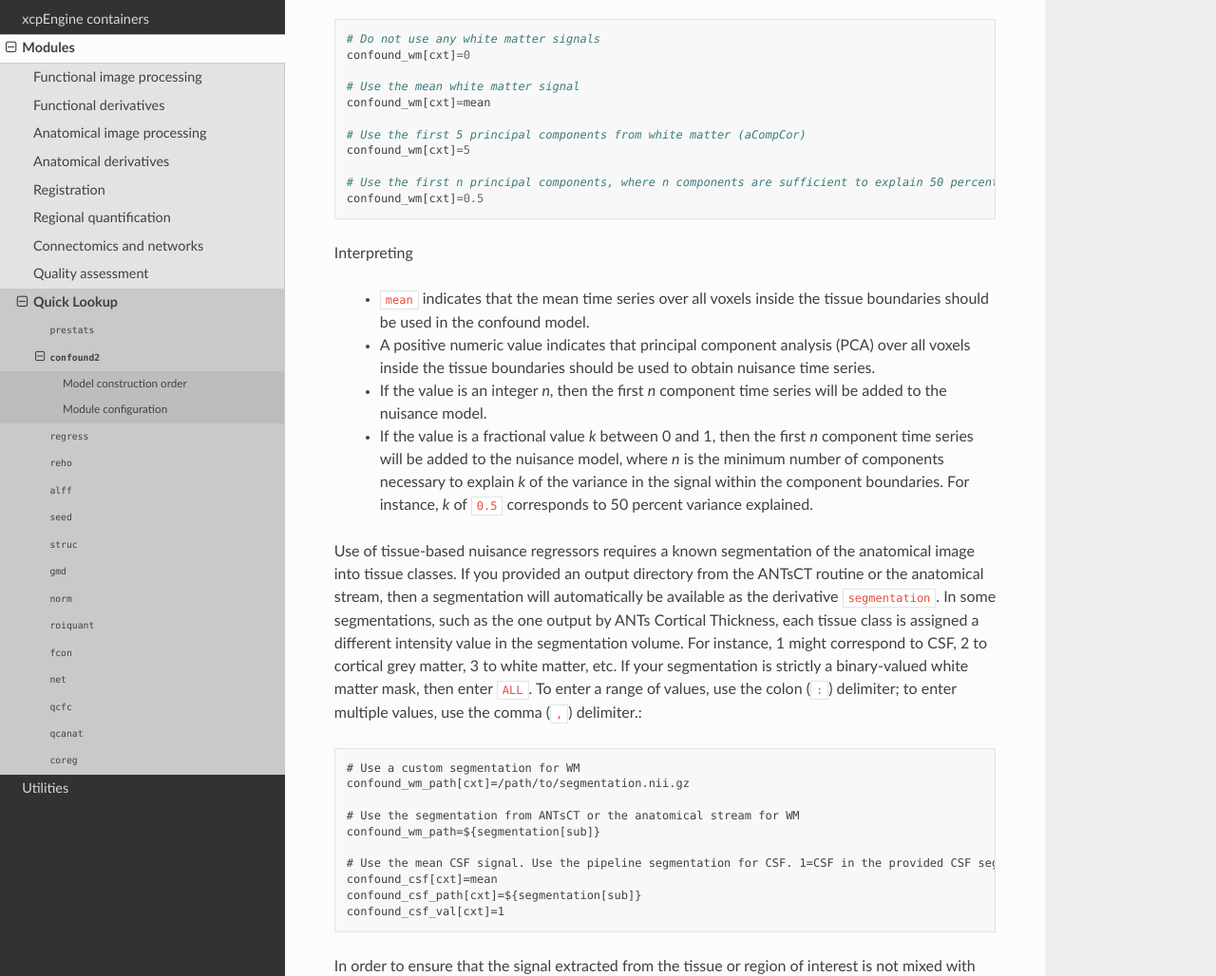
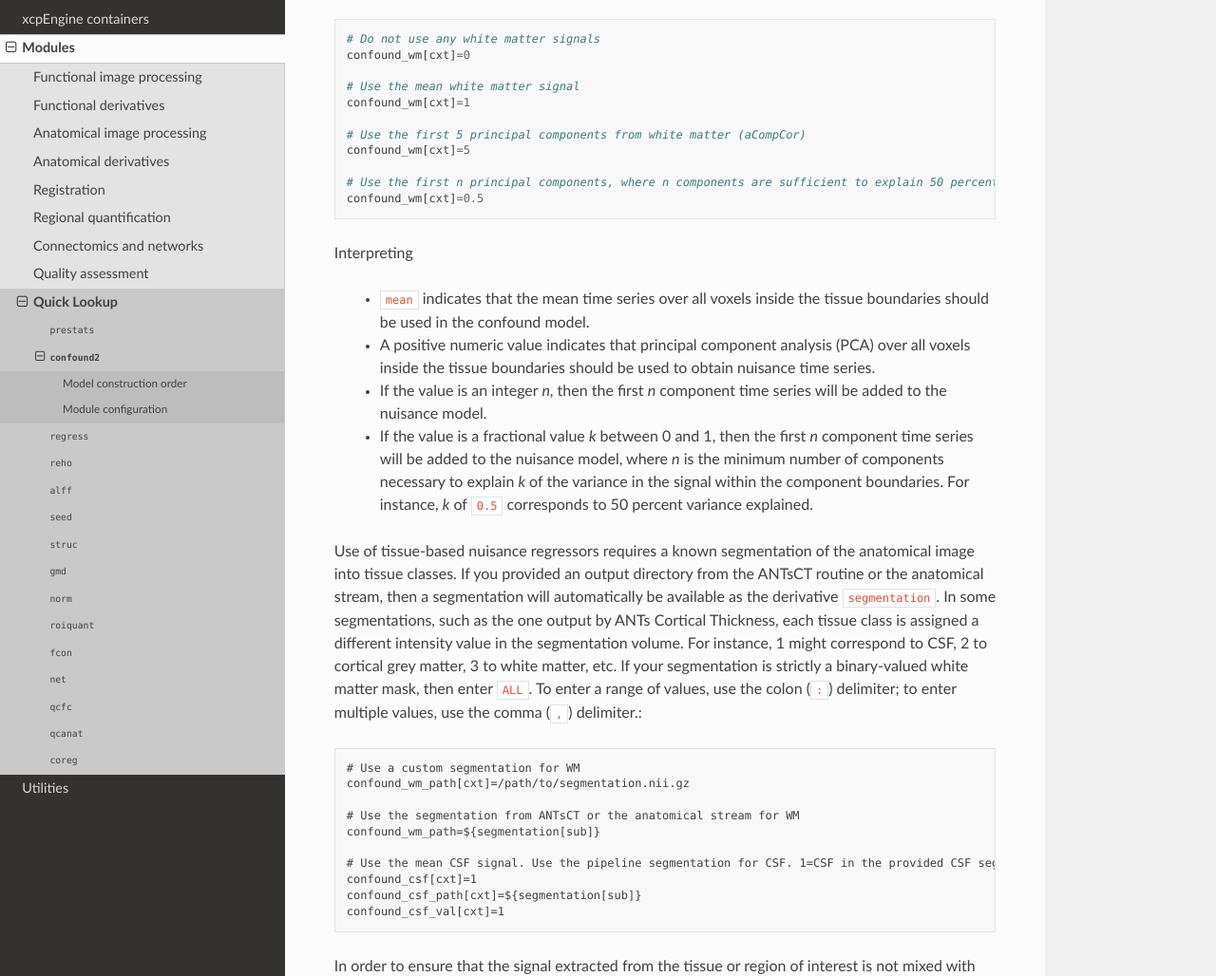
Before and after one commit to PennLINC/xcpEngine, a Sphinx documentation site: the page built from docs/modules/confound.rst, in a window 1280 px wide and 1400 px high, scrolled down 1792 px. Shown: the part 159-1187 px from the top of the window at 95% size. Built offline with Sphinx 7.4.7 and the Read the Docs theme 2.0.0, drawn with Linux system fonts in a browser that asks for light colours; pages that are not in the unit, such as notebooks, are missing from menus.

Commit message:
Changed confound_csf=mean and confound_wm=mean
to confound_csf=1, this may apply for GSR as well but I didn't test it myself. Needs more explanation below the example.

```diff
--- a/docs/modules/confound.rst
+++ b/docs/modules/confound.rst
@@ -86,7 +86,7 @@ or the anatomical stream, then a segmentation will automatically be available as
   confound_wm[cxt]=0
 
   # Use the mean white matter signal
-  confound_wm[cxt]=mean
+  confound_wm[cxt]=1
 
   # Use the first 5 principal components from white matter (aCompCor)
   confound_wm[cxt]=5
@@ -123,7 +123,7 @@ binary-valued white matter mask, then enter ``ALL``. To enter a range of values,
   confound_wm_path=${segmentation[sub]}
 
   # Use the mean CSF signal. Use the pipeline segmentation for CSF. 1=CSF in the provided CSF segmentation path.
-  confound_csf[cxt]=mean
+  confound_csf[cxt]=1
   confound_csf_path[cxt]=${segmentation[sub]}
   confound_csf_val[cxt]=1
 
```
